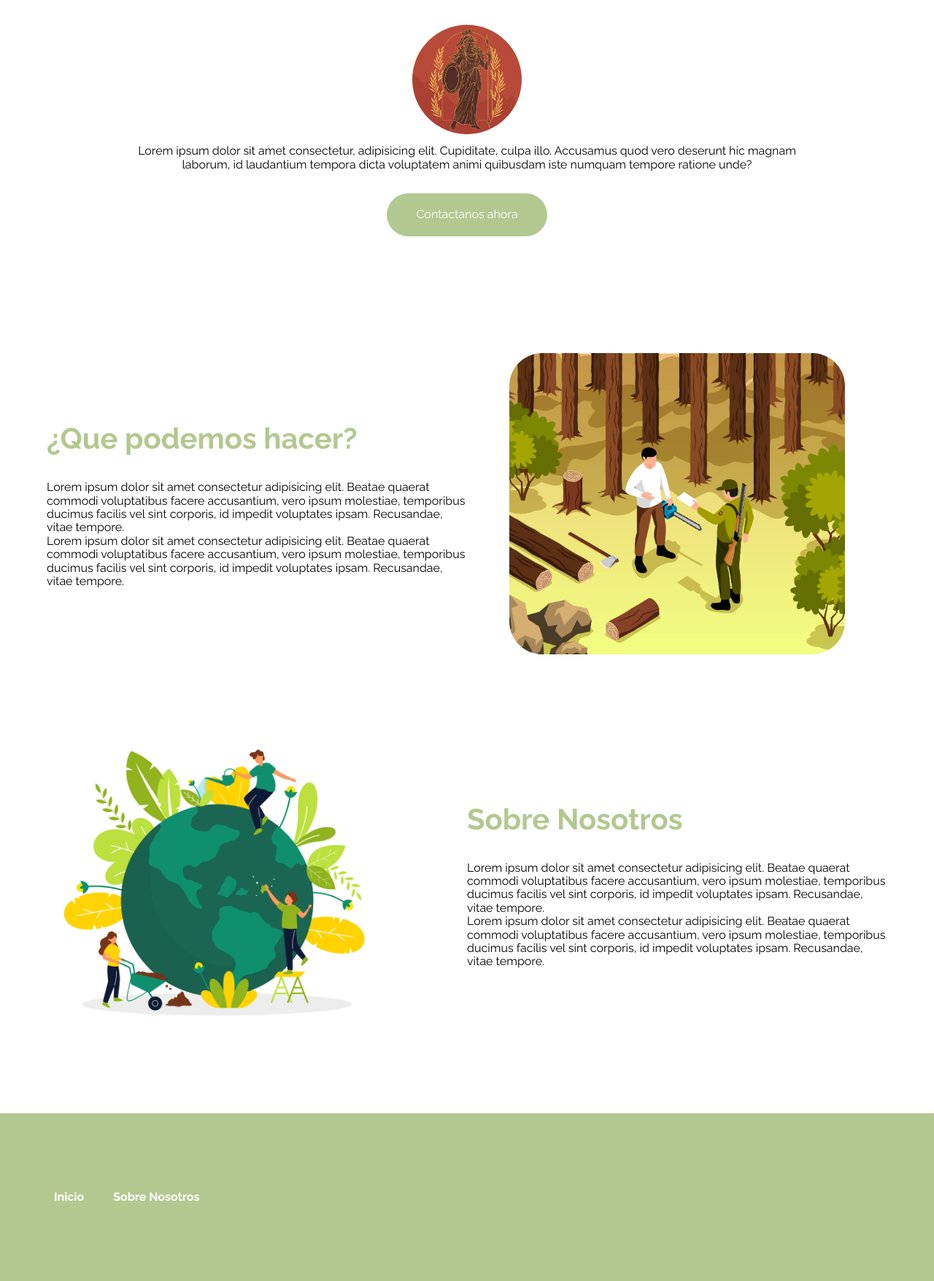
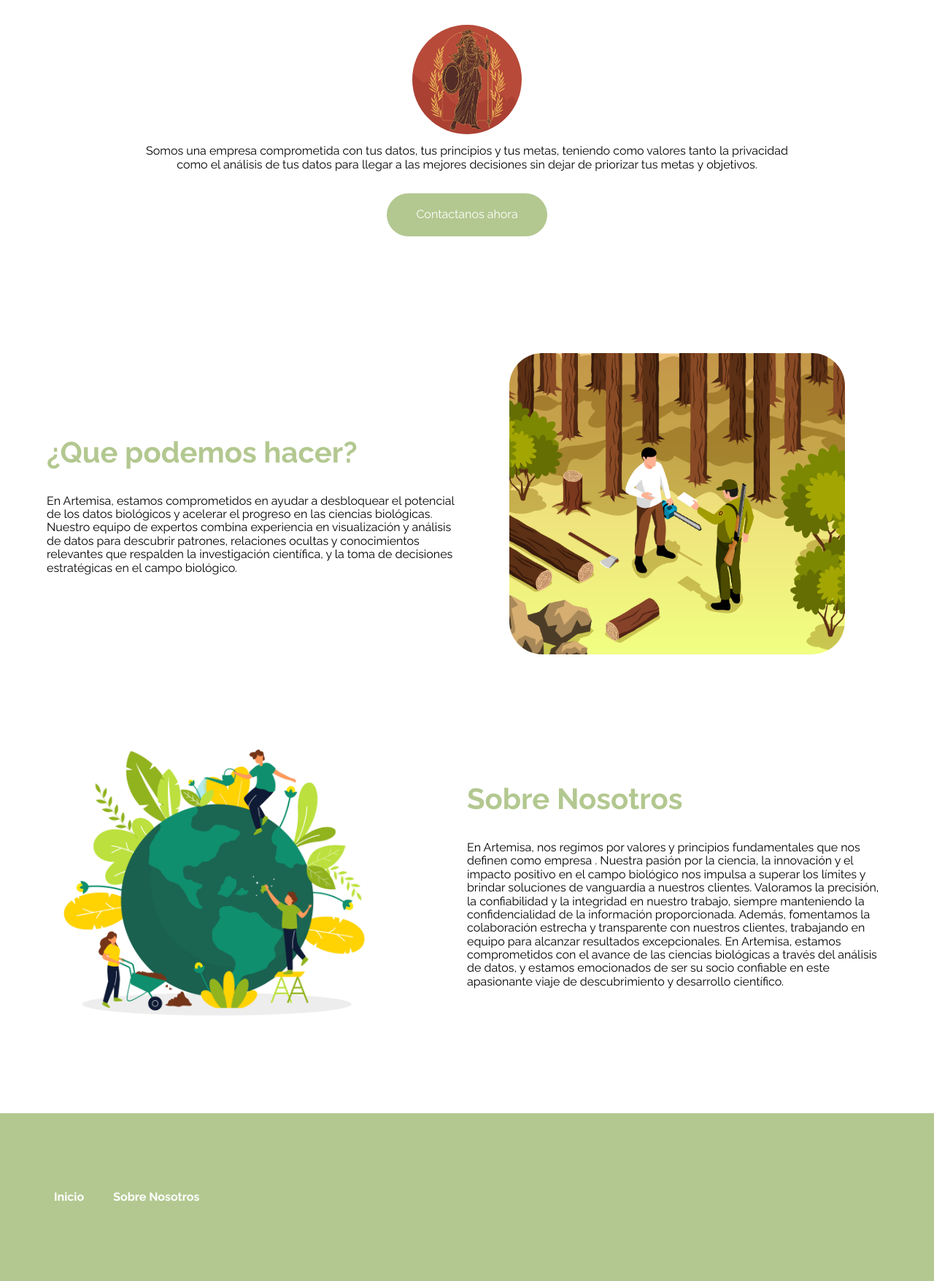
Before and after one commit to CristhianAC/Artemisa, a Django app: template globalApp/templates/index.html in a window 1280 px wide. Shown: the part 847-2603 px from the top of the page at 73% size. Run offline with Django 4.2, Linux system fonts and the light colour scheme; the template is opened without the code that fills it, so the values that code supplies are empty.

Commit message:
Cambios de html3

```diff
--- a/BackEnd/Codigo/Componentes/IA.py
+++ b/BackEnd/Codigo/Componentes/IA.py
@@ -1,12 +1,12 @@
 import openai
 from .Miscelania import Miscelania
 class Openaai:
-    def __init__(self, db, miscelanea:Miscelania = None) -> None:
+    def __init__(self, ds,miscelanea:Miscelania) -> None:
 
 
         openai.api_key = "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"
         structure = [
-            {"role" : "user", "content": miscelanea.generarResumenTextualRegion(db)},
+            {"role" : "user", "content": miscelanea.generarResumenTextualRegion(ds)},
         ]
         response = openai.ChatCompletion.create(
             model = "gpt-3.5-turbo",
--- a/globalApp/templates/index.html
+++ b/globalApp/templates/index.html
@@ -39,9 +39,7 @@
         <section class="presentation container">
             <h2 class="subtitle"> Somos Artemisa </h2>
             <img src="{% static '/img/artemisa.jpg' %}" class="presentation__picture">
-            <p class="presentation__copy">Lorem ipsum dolor sit amet consectetur, adipisicing elit. Cupiditate, culpa
-                illo. Accusamus quod vero deserunt hic magnam laborum, id laudantium tempora dicta voluptatem animi
-                quibusdam iste numquam tempore ratione unde?</p>
+            <p class="presentation__copy">Somos una empresa comprometida con tus datos, tus principios y tus metas, teniendo como valores tanto la privacidad como el análisis de tus datos para llegar a las mejores decisiones sin dejar de priorizar tus metas y objetivos.</p>
             <a href="https://www.instagram.com/" class="presentation__cta button">Contactanos ahora</a>
         </section>
         <section class="about container">
@@ -50,13 +48,9 @@
 
                 <h2 class="subtitle"> ¿Que podemos hacer?</h2>
 
-                <p class="about_paragrapg"> Lorem ipsum dolor sit amet consectetur adipisicing elit. Beatae quaerat
-                    commodi voluptatibus facere accusantium, vero ipsum molestiae, temporibus ducimus facilis vel sint
-                    corporis, id impedit voluptates ipsam. Recusandae, vitae tempore.</p>
+                <p class="about_paragrapg"> En Artemisa, estamos comprometidos en ayudar a desbloquear el potencial de los datos biológicos y acelerar el progreso en las ciencias biológicas. Nuestro equipo de expertos combina experiencia en visualización y análisis de datos para descubrir patrones, relaciones ocultas y conocimientos relevantes que respalden la investigación científica, y la toma de decisiones estratégicas en el campo biológico.</p>
 
-                <p class="about_paragrapg"> Lorem ipsum dolor sit amet consectetur adipisicing elit. Beatae quaerat
-                    commodi voluptatibus facere accusantium, vero ipsum molestiae, temporibus ducimus facilis vel sint
-                    corporis, id impedit voluptates ipsam. Recusandae, vitae tempore.</p>
+
             </div>
 
             <figure class="about__img">
@@ -71,13 +65,9 @@
 
                 <h2 class="subtitle"> Sobre Nosotros </h2>
 
-                <p class="about_paragrapg"> Lorem ipsum dolor sit amet consectetur adipisicing elit. Beatae quaerat
-                    commodi voluptatibus facere accusantium, vero ipsum molestiae, temporibus ducimus facilis vel sint
-                    corporis, id impedit voluptates ipsam. Recusandae, vitae tempore.</p>
+                <p class="about_paragrapg"> En Artemisa, nos regimos por valores y principios fundamentales que nos definen como empresa . Nuestra pasión por la ciencia, la innovación y el impacto positivo en el campo biológico nos impulsa a superar los límites y brindar soluciones de vanguardia a nuestros clientes. Valoramos la precisión, la confiabilidad y la integridad en nuestro trabajo, siempre manteniendo la confidencialidad de la información proporcionada. Además, fomentamos la colaboración estrecha y transparente con nuestros clientes, trabajando en equipo para alcanzar resultados excepcionales. En Artemisa, estamos comprometidos con el avance de las ciencias biológicas a través del análisis de datos, y estamos emocionados de ser su socio confiable en este apasionante viaje de descubrimiento y desarrollo científico.</p>
 
-                <p class="about_paragrapg"> Lorem ipsum dolor sit amet consectetur adipisicing elit. Beatae quaerat
-                    commodi voluptatibus facere accusantium, vero ipsum molestiae, temporibus ducimus facilis vel sint
-                    corporis, id impedit voluptates ipsam. Recusandae, vitae tempore.</p>
+
             </div>
         </section>
 
--- a/globalApp/views.py
+++ b/globalApp/views.py
@@ -1,7 +1,7 @@
 from django.shortcuts import render
 from django.http import HttpResponse
 from BackEnd.Procesos import Procesos
-
+from .forms import ButtonSelector
 procesos = Procesos()
 
 # Create your views here.
@@ -9,5 +9,5 @@ def index(request):
     return render(request,"index.html")
 def proyect(request):
     context = procesos.context
-
+    context["formDs"] = ButtonSelector
     return render(request, "proyect.html", context)
--- a/static/CSS/style2.css
+++ b/static/CSS/style2.css
@@ -110,3 +110,9 @@ body{
 .subtitlediv{
     padding: 45px;
 }
+.form{
+
+    justify-content:left;
+    padding-left: 200px;
+    color: black;
+}
```
Also changed, not shown: BackEnd/Codigo/Componentes/Cartografia.py (+20 -1 lines), globalApp/forms.py (added, +18 -0 lines), globalApp/templates/proyect.html (+6 -2 lines).
